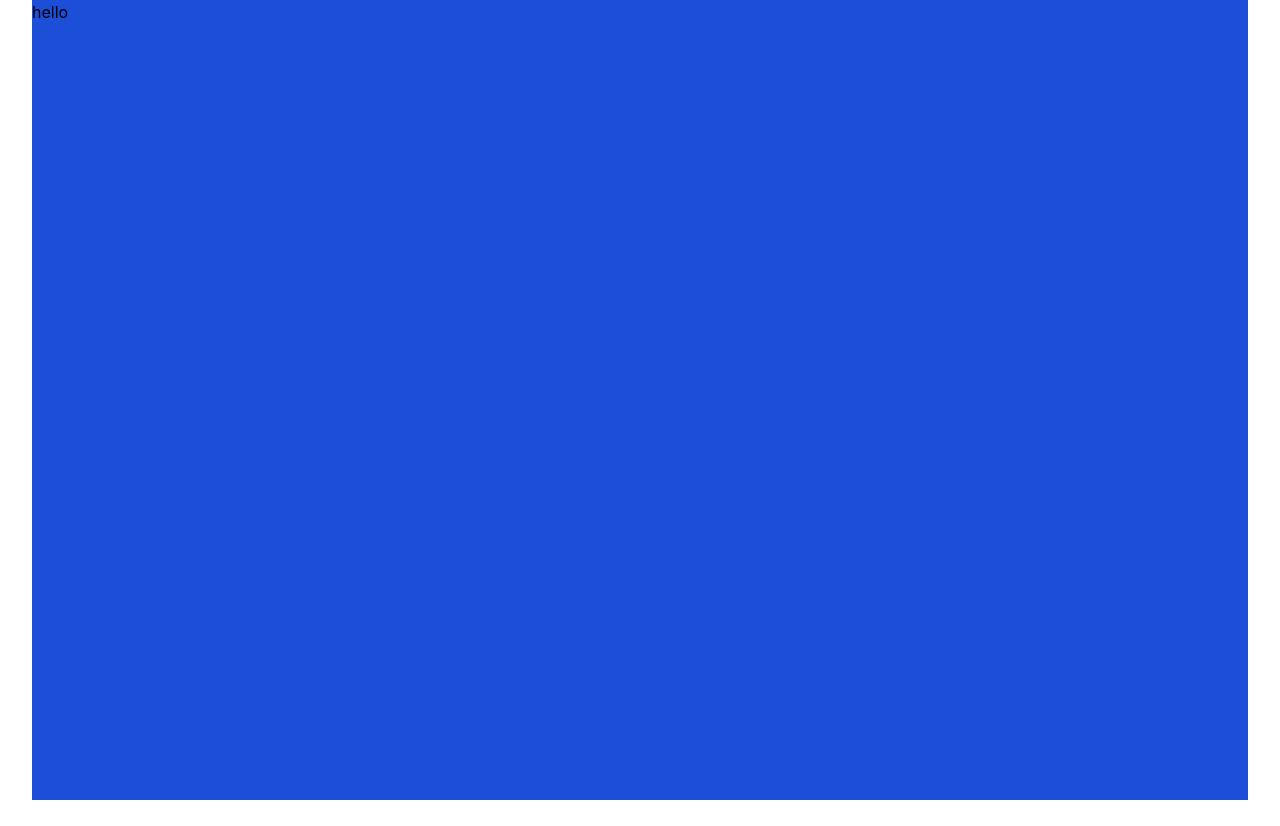
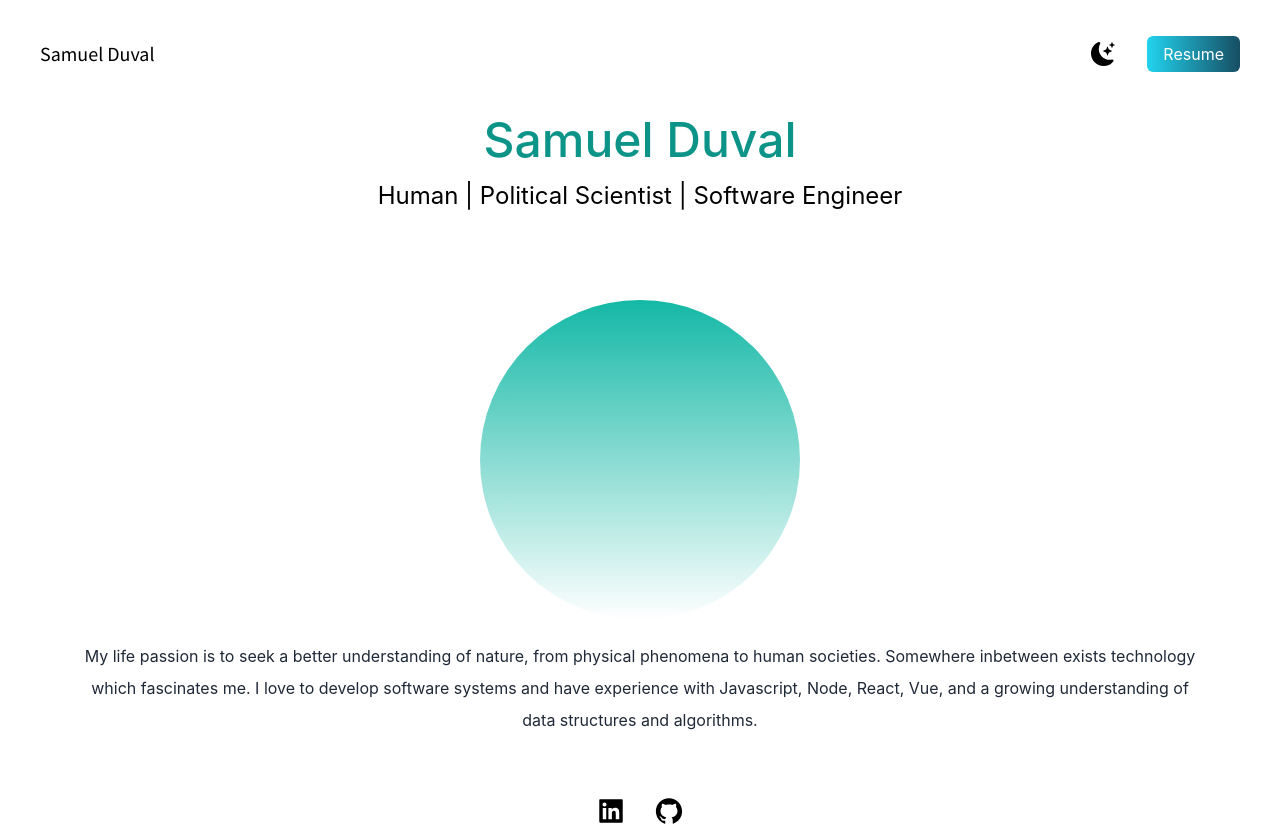
Before and after one commit to samuelahmed/Personal-Website, a Next.js app: page / in a window 1280 px wide. Before the commit the page ends 800 px from the top, so only its background shows below. Built offline with nearby package versions, Linux system fonts and the light colour scheme.

Commit message:
Initial Darkmode Setup

```diff
--- a/pages/index.js
+++ b/pages/index.js
@@ -1,24 +1,51 @@
 import Head from 'next/head'
 import Image from 'next/image'
 import styles from '../styles/Home.module.css'
+import {BsFillMoonStarsFill} from 'react-icons/bs'
+import {AiFillLinkedin, AiFillGithub} from 'react-icons/ai'
+import {useState} from 'react'
+
 
 export default function Home() {
+
+  const [darkMode, setDarkMode] = useState(false);
+
   return (
-    <div className={styles.container}>
+    <div className={darkMode ? 'dark' : ''}>
       <Head>
         <title>Samuel Duval</title>
         <meta name="description" content="Generated by create next app" />
         <link rel="icon" href="/favicon.ico" />
       </Head>
-
-      <main>
-        <section className="bg-blue-700 h-screen">
-          <h1> hello </h1>
+      <main className='bg-white px-10 dark:bg-gray-900'>
+        <section className="h-screen">
+          <nav className='py-10 flex justify-between'>
+            <h1 className='text-xl font-customFont'>Samuel Duval</h1>
+            <ul className='flex items-center'>
+              <li>
+                <BsFillMoonStarsFill onClick={() => setDarkMode(!darkMode)} className='cursor-pointer text-2xl'/>
+              </li>
+              <li>
+                <a className ="bg-gradient-to-r from-cyan-400 to-cyan-900 text-white px-4 py-2 rounded-md ml-8" href="#"> Resume</a>
+              </li>
+            </ul>
+          </nav>
+          <div className='text-center p-10 pt-0'>
+            <h2 className='text-5xl py-2 text-teal-600 font-medium'>Samuel Duval</h2>
+            <h3 className='text-2xl py-2'>Human | Political Scientist | Software Engineer</h3>
+            <div className='relative mx-auto bg-gradient-to-b from-teal-500 rounded-full w-80 h-80 mt-20'>
+          </div>
+            <p className ='text-md py-5 leading-8 text-gray-800'>
+              My life passion is to seek a better understanding of nature, from physical phenomena to human societies.
+              Somewhere inbetween exists technology which fascinates me. I love to develop software systems and have experience
+              with Javascript, Node, React, Vue, and a growing understanding of data structures and algorithms.
+            </p>
+          </div>
+          <div className='text-3xl flex justify-center gap-7'>
+            <AiFillLinkedin />
+            <AiFillGithub />
+          </div>
         </section>
-
-
-
-
       </main>
     </div>
   )
--- a/styles/globals.css
+++ b/styles/globals.css
@@ -1,3 +1,4 @@
+@import url('https://fonts.googleapis.com/css2?family=Source+Sans+Pro&display=swap');
 @tailwind base;
 @tailwind components;
 @tailwind utilities;
--- a/tailwind.config.js
+++ b/tailwind.config.js
@@ -1,11 +1,16 @@
 /** @type {import('tailwindcss').Config} */
 module.exports = {
+  darkMode: 'class',
   content: [
     "./pages/**/*.{js,ts,jsx,tsx}",
     "./components/**/*.{js,ts,jsx,tsx}",
   ],
   theme: {
-    extend: {},
+    extend: {
+      fontFamily: {
+        customFont: ['Source Sans Pro']
+      }
+    },
   },
   plugins: [],
 }
```
